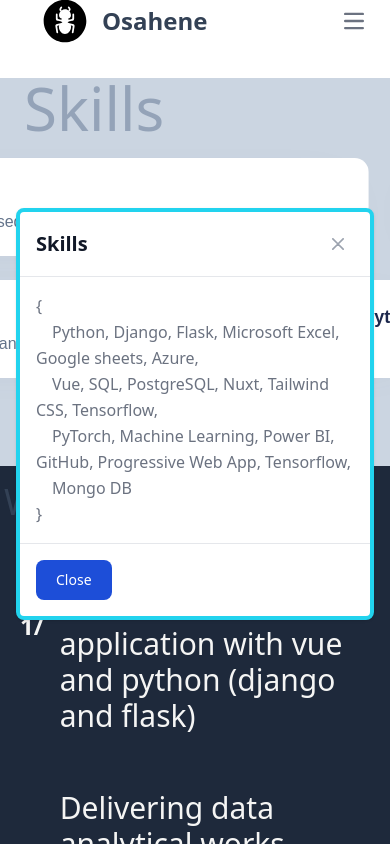
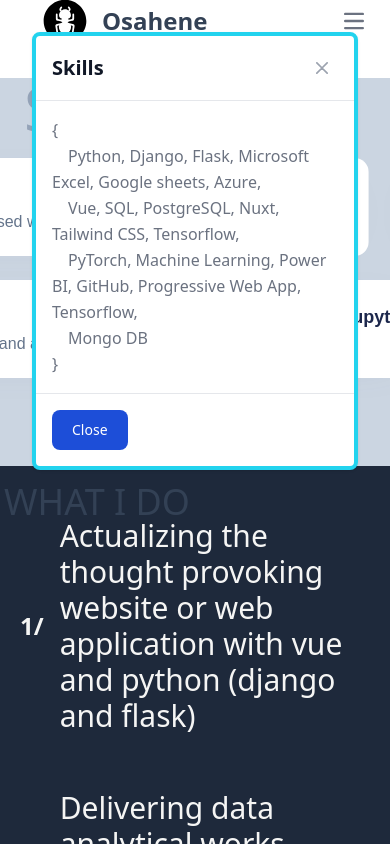
Before and after one commit to osahene/mysite, a Nuxt app: page / in a window 390 px wide. Both pictures are taken after a click on the button "View all". Shown: the part 864-1708 px from the top of the page. Built offline with nearby package versions, Linux system fonts and the light colour scheme; grey boxes are pictures that could not be loaded.

Commit message:
restrucutured the width for mobile devices

```diff
--- a/components/header/showCase.vue
+++ b/components/header/showCase.vue
@@ -1,5 +1,8 @@
 <template>
-  <div id="projs" class="text-gray-300 bg-slate-300 body-font overflow-hidden">
+  <div
+    id="projs"
+    class="text-gray-300 max-[768px]:w-full max-[768px]:h-full bg-slate-300 body-font overflow-hidden"
+  >
     <div class="cert-container">
       <div class="absolute flex items-center pointer-events-none cert">
         <div
--- a/components/header/skillsModal.vue
+++ b/components/header/skillsModal.vue
@@ -7,7 +7,7 @@
       aria-hidden="true"
       class="fixed top-0 right-0 left-0 z-50 flex justify-center items-center w-full h-[calc(100%-1rem)] max-h-full overflow-y-auto overflow-x-hidden "
     >
-      <div class="relative p-4 w-full max-w-2xl max-h-full">
+      <div class="relative p-4 w-full max-w-2xl max-[768px]:w-full max-[768px]:h-full max-[768px]:p-8 max-h-full">
         <div class="relative border-4 border-cyan-400 bg-white rounded-lg shadow dark:bg-gray-700">
           <div
             class="flex items-center justify-between p-4 md:p-5 border-b rounded-t dark:border-gray-600"
```
